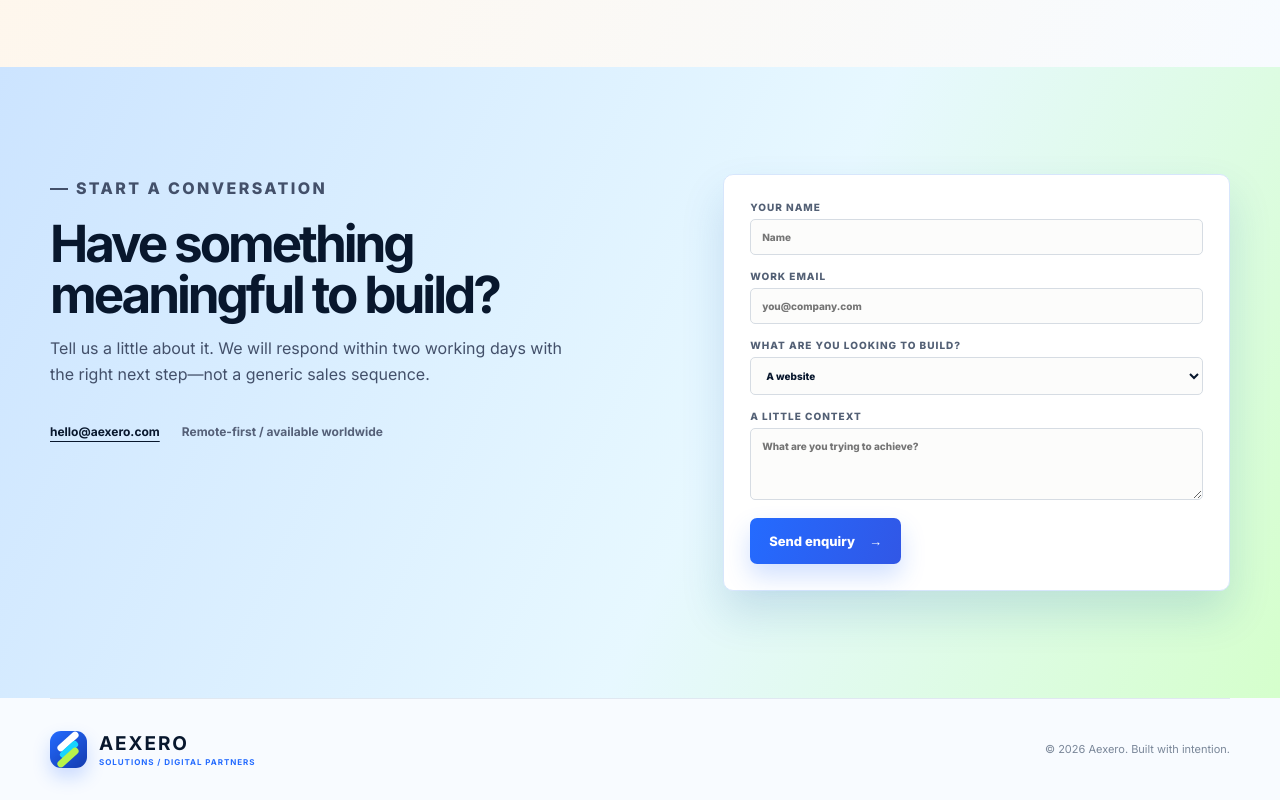
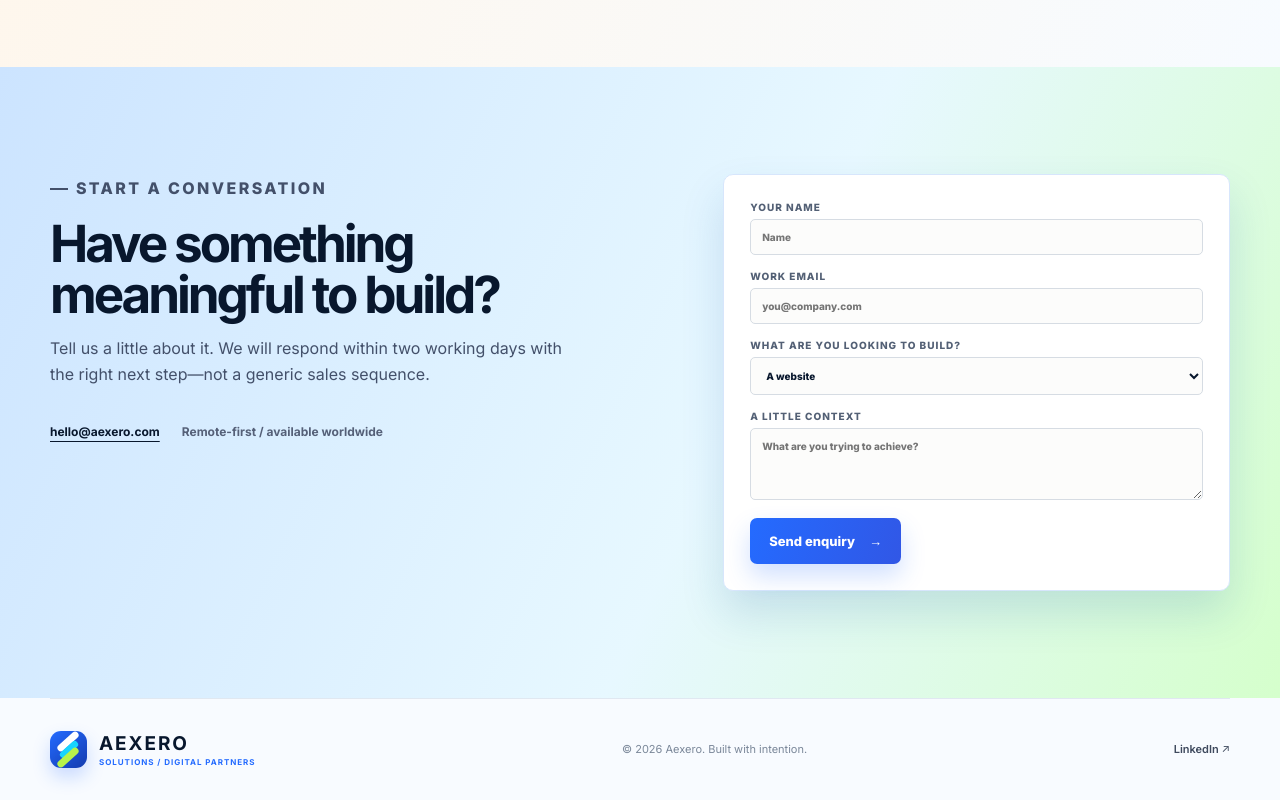
Before and after one commit to Robin-009/AexeroSolutions, a React (Vite) app: page / in a window 1280 px wide. Shown: the part 3865-4665 px from the top of the page. Built offline with nearby package versions, Linux system fonts and the light colour scheme.

Commit message:
Add LinkedIn link and logo PNG

```diff
--- a/src/App.jsx
+++ b/src/App.jsx
@@ -52,7 +52,7 @@ function App() {
       <section id="contact" className="contact"><div className="wrap contact-grid"><div><p className="eyebrow">START A CONVERSATION</p><h2>Have something meaningful to build?</h2><p>Tell us a little about it. We will respond within two working days with the right next step—not a generic sales sequence.</p><div className="contact-details"><a href="mailto:hello@aexero.com">hello@aexero.com</a><span>Remote-first / available worldwide</span></div></div><div className="contact-form">{sent ? <div className="sent"><i>✓</i><h3>We’ve got it.</h3><p>Thanks for the detail. We will be in touch shortly.</p><button className="text-link" onClick={() => setSent(false)}>Send another enquiry →</button></div> : <form onSubmit={(event) => { event.preventDefault(); setSent(true) }}><label>Your name<input required placeholder="Name" /></label><label>Work email<input type="email" required placeholder="you@company.com" /></label><label>What are you looking to build?<select defaultValue="A website"><option>A website</option><option>A digital product or portal</option><option>An AI-enabled feature</option><option>Something else</option></select></label><label>A little context<textarea required rows="4" placeholder="What are you trying to achieve?" /></label><button className="button button-dark">Send enquiry <b>→</b></button></form>}</div></div></section>
     </main>
 
-    <footer><div className="wrap footer-inner"><Mark /><span>© 2026 Aexero. Built with intention.</span></div></footer>
+    <footer><div className="wrap footer-inner"><Mark /><span>© 2026 Aexero. Built with intention.</span><div><a href="https://www.linkedin.com/company/144002723" target="_blank" rel="noreferrer">LinkedIn ↗</a></div></div></footer>
 
     {selectedPlan && <div className="modal-backdrop" onMouseDown={() => setSelectedPlan(null)}><div className="plan-modal" role="dialog" aria-modal="true" onMouseDown={(event) => event.stopPropagation()}><button aria-label="Close" onClick={() => setSelectedPlan(null)}>×</button><p className="eyebrow">{selectedPlan.name} PLAN</p><h2>{selectedPlan.enterprise ? 'Let’s shape the right scope.' : `The ${selectedPlan.name} plan starts at ₹${selectedPlan.price}.`}</h2><p>We will use a short discovery call to confirm your goals, timeline and the details behind the right package.</p><a onClick={() => setSelectedPlan(null)} className="button button-dark" href="#contact">Continue to enquiry <b>→</b></a></div></div>}
   </div>
```
Also changed, not shown: public/aexero-logo.png (added).
